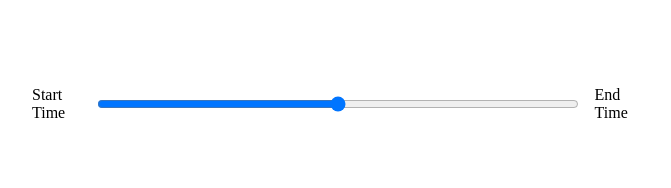
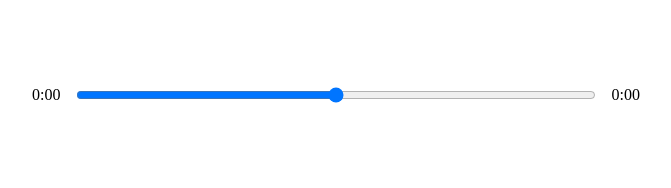
Before and after one commit to ashimmaharjan/react-music-player, a React (Create React App) app: page / in a window 1280 px wide. Shown: the part 410-598 px from the top of the page, without its empty margins (304-975 px from the left). Built offline with nearby package versions, Linux system fonts and the light colour scheme.

Commit message:
Start time and end time formatted, added and updated through state

```diff
--- a/src/components/Player.js
+++ b/src/components/Player.js
@@ -1,8 +1,8 @@
 import { FontAwesomeIcon } from "@fortawesome/react-fontawesome";
 import { faPlay, faAngleLeft, faAngleRight } from "@fortawesome/free-solid-svg-icons";
-import { useRef } from "react";
+import { useRef, useState } from "react";
 
-const Player = ({currentSong, setIsPlaying, isPlaying}) => {
+const Player = ({ currentSong, setIsPlaying, isPlaying }) => {
   // Ref used to select html queries
   const audioRef = useRef(null);
   // Event Handlers
@@ -11,26 +11,46 @@
       audioRef.current.pause();
       setIsPlaying(!isPlaying);
     }
-      else{
+    else {
       audioRef.current.play();
       setIsPlaying(!isPlaying);
     }
-  }
+  };
+
+  // State of time
+  const [songInfo, setSongInfo] = useState({
+    currentTime: null,
+    duration: null
+  });
+
+  const getTime = (time) => {
+    return (
+      Math.floor(time / 60) + ":" + ("0" + Math.floor(time % 60)).slice(-2)
+    );
+  };
+
+  const timeUpdateHandler = (e) => {
+    const current = e.target.currentTime;
+    const duration = e.target.duration;
+    console.log(current);
+    setSongInfo({ ...songInfo, currentTime: current, duration });
+  };
+
 
   return (
     <div className="player">
       <div className="time-control">
-        <p>Start Time</p>
+        <p>{getTime(songInfo.currentTime)}</p>
         <input type="range" />
-        <p>End Time</p>
+        <p>{getTime(songInfo.duration)}</p>
       </div>
 
       <div className="play-control">
-        <FontAwesomeIcon className="skip-forward" size="2x"  icon={faAngleLeft}/>
-        <FontAwesomeIcon onClick={playSongHandler} className="play" size="2x" icon={faPlay}/>
-        <FontAwesomeIcon className="skip-back" size="2x" icon={faAngleRight}/>
+        <FontAwesomeIcon className="skip-forward" size="2x" icon={faAngleLeft} />
+        <FontAwesomeIcon onClick={playSongHandler} className="play" size="2x" icon={faPlay} />
+        <FontAwesomeIcon className="skip-back" size="2x" icon={faAngleRight} />
       </div>
-      <audio ref={audioRef} src={currentSong.audio}></audio>
+      <audio onLoadedMetadata={timeUpdateHandler} onTimeUpdate={timeUpdateHandler} ref={audioRef} src={currentSong.audio}></audio>
     </div>
   );
 };
```
Lines whose indentation alone changed are shown as unchanged.
